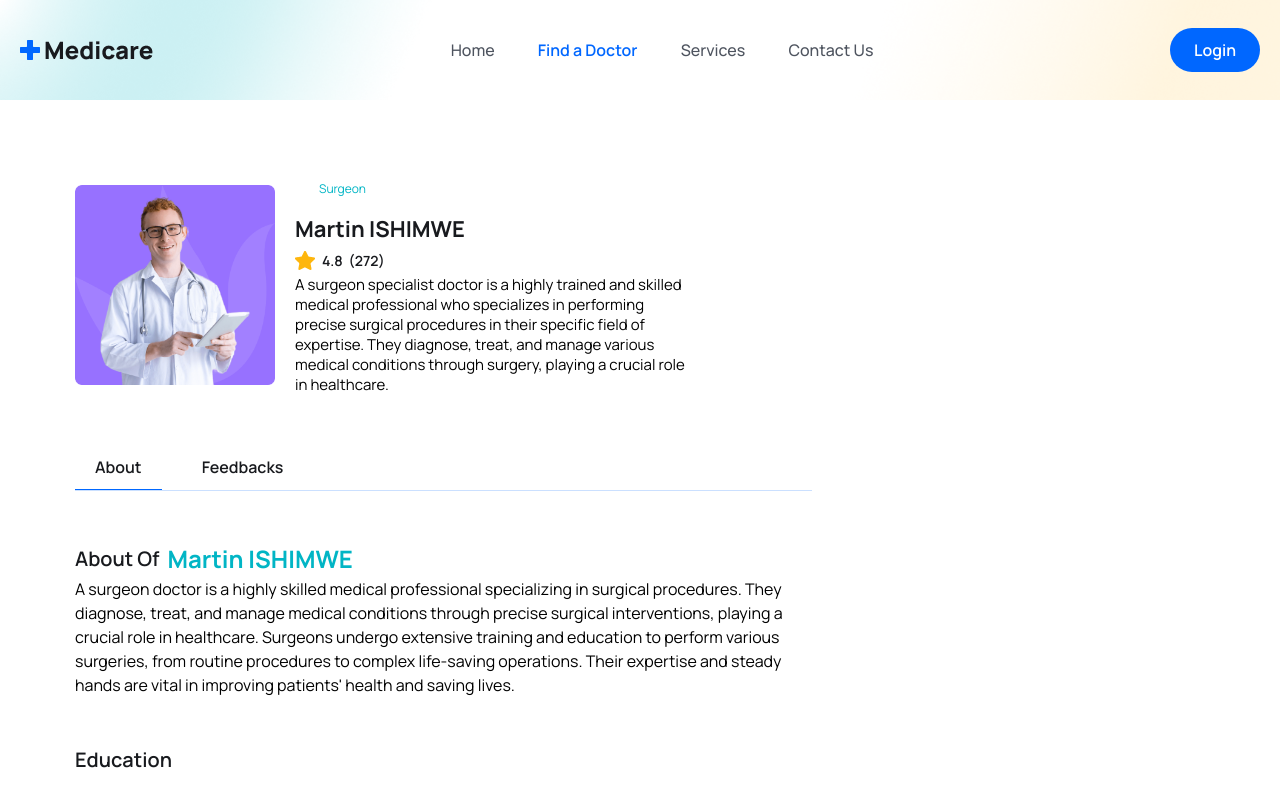
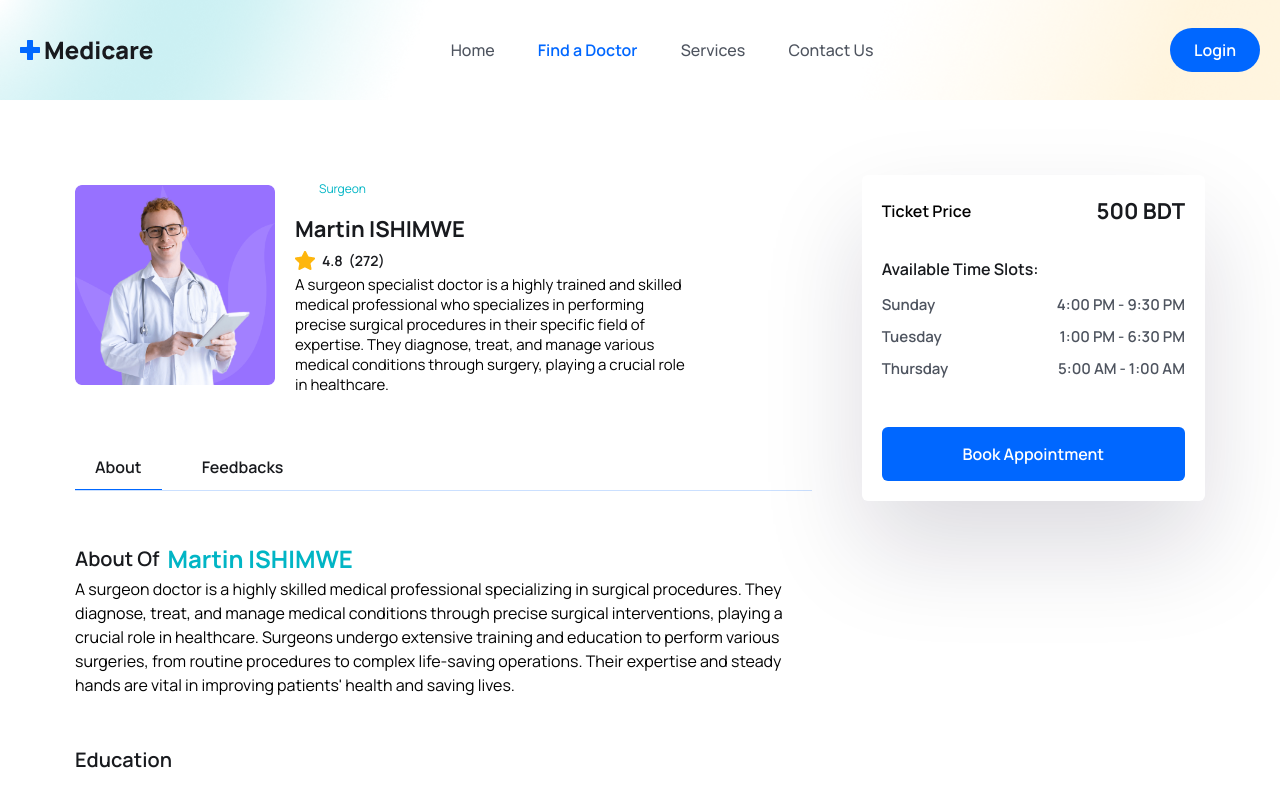
Before and after one commit to faid-terence/Medicare-FN, a React (Vite) app: page /doctors/1 in a window 1280 px wide. Shown: the top 800 px of the page. Built offline with nearby package versions, Linux system fonts and the light colour scheme.

Commit message:
feat: implement booking time slots and pricing in reservation system

```diff
--- a/src/pages/Doctors/DoctorDetails.jsx
+++ b/src/pages/Doctors/DoctorDetails.jsx
@@ -3,6 +3,7 @@
 import starIcon from "../../assets/images/Star.png";
 import { DoctorAbout } from "./DoctorAbout";
 import { Feedback } from "./Feedback";
+import { SidePanel } from "./SidePanel";
 export const DoctorDetails = () => {
   const [tab, setTab] = useState("about");
   return (
@@ -66,6 +67,9 @@
               {tab == "feedback" && <Feedback />}
             </div>
           </div>
+          <div>
+            <SidePanel />
+          </div>
         </div>
       </div>
     </section>
--- /dev/null
+++ b/src/pages/Doctors/SidePanel.jsx
@@ -0,0 +1,48 @@
+import React from "react";
+
+export const SidePanel = () => {
+  return (
+    <div className="shadow-panelShadow p-3 lg:p-5 rounded-md">
+      <div className="flex items-center justify-between">
+        <p className="text__para mt-0 font-semibold">Ticket Price</p>
+        <span className="text-[16px] leading-7 lg:text-[22px] lg:leading-8 text-headingColor font-bold">
+          500 BDT
+        </span>
+      </div>
+
+      <div className="mt-[30px]">
+        <p className="text__para mt-0 font-semibold text-headingColor ">
+          Available Time Slots:
+        </p>
+        <ul className="mt-3">
+          <li className="flex items-center justify-between mb-2">
+            <p className="text-[15px] leading-6 text-textColor font-semibold">
+              Sunday
+            </p>
+            <p className="text-[15px] leading-6 text-textColor font-semibold">
+              4:00 PM - 9:30 PM
+            </p>
+          </li>
+          <li className="flex items-center justify-between mb-2">
+            <p className="text-[15px] leading-6 text-textColor font-semibold">
+              Tuesday
+            </p>
+            <p className="text-[15px] leading-6 text-textColor font-semibold">
+              1:00 PM - 6:30 PM
+            </p>
+          </li>
+          <li className="flex items-center justify-between mb-2">
+            <p className="text-[15px] leading-6 text-textColor font-semibold">
+              Thursday
+            </p>
+            <p className="text-[15px] leading-6 text-textColor font-semibold">
+              5:00 AM - 1:00 AM
+            </p>
+          </li>
+        </ul>
+      </div>
+
+      <button className="btn w-full px-2 rounded-md"> Book Appointment</button>
+    </div>
+  );
+};
```
